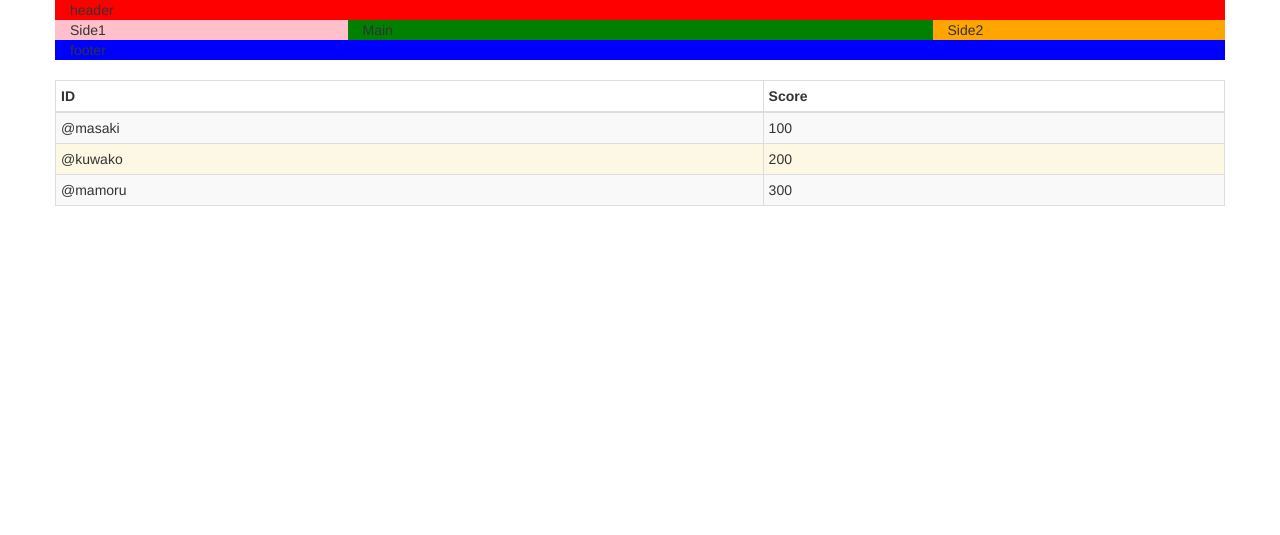
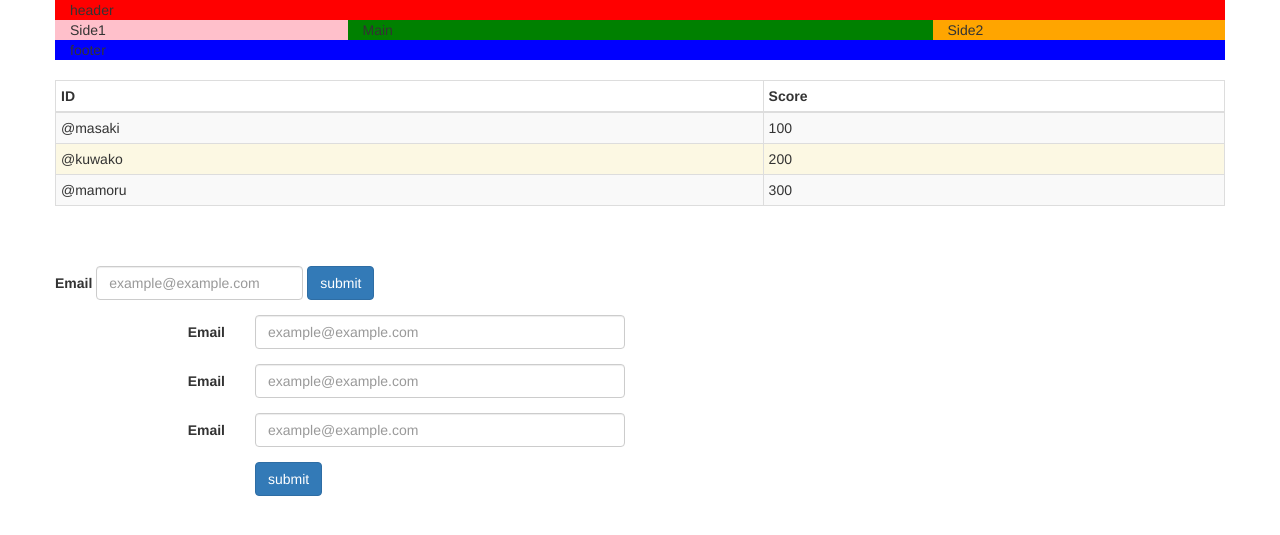
Before and after one commit to kuwako/bootstrap3_prac, a plain HTML site: page index.html in a window 1280 px wide. Drawn offline with nearby package versions, Linux system fonts and the light colour scheme.

Commit message:
form部分

```diff
--- a/index.html
+++ b/index.html
@@ -34,6 +34,45 @@
         </tbody>
       </table>
     </div>
+
+    <div class="container" style="padding: 20px 0">
+      <form class="form-inline" style="margin-bottom: 15px;">
+        <div class="form-group">
+          <label class="control-label" for="email">Email</label>
+          <input type="text" id="email" class="form-control" placeholder="example@example.com">
+          <!-- <span class="help-block">Error</span> -->
+        </div>
+        <div class="form-group">
+          <input type="submit" value="submit" class="btn btn-primary">
+        </div>
+      </form>
+
+      <form class="form-horizontal" style="margin-bottom: 15px;">
+        <div class="form-group">
+          <label class="control-label col-sm-2" for="email">Email</label>
+          <div class="col-sm-4">
+            <input type="text" id="email" class="form-control" placeholder="example@example.com">
+          </div>
+        </div>
+        <div class="form-group">
+          <label class="control-label col-sm-2" for="email">Email</label>
+          <div class="col-sm-4">
+            <input type="text" id="email" class="form-control" placeholder="example@example.com">
+          </div>
+        </div>
+        <div class="form-group">
+          <label class="control-label col-sm-2" for="email">Email</label>
+          <div class="col-sm-4">
+            <input type="text" id="email" class="form-control" placeholder="example@example.com">
+          </div>
+        </div>
+        <div class="form-group">
+          <div class="col-sm-offset-2 col-sm-4">
+            <input type="submit" value="submit" class="btn btn-primary">
+          </div>
+        </div>
+      </form>
+    </div>
     <script src="https://ajax.googleapis.com/ajax/libs/jquery/1.12.4/jquery.min.js"></script>
     <script src="js/bootstrap.min.js"></script>
   </body>
```
